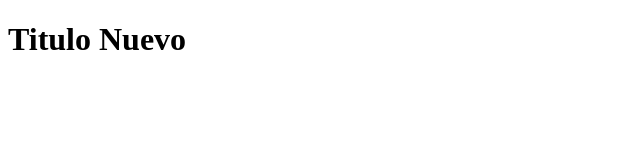
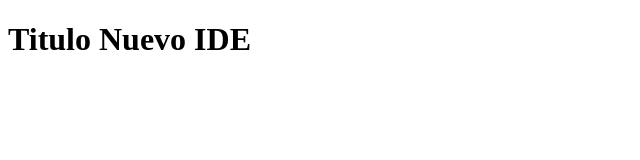
Before and after one commit to frcardona/CursoUdemy, a plain HTML site: page index.html in a window 1280 px wide. Shown: the whole page, without its empty margins (0-640 px from the left). Drawn offline with Linux system fonts and the light colour scheme.

Commit message:
Prueba de activacion commit

```diff
--- a/index.html
+++ b/index.html
@@ -6,6 +6,6 @@
     <title>Document</title>
 </head>
 <body>
-    <h1>Titulo Nuevo</h1>
+    <h1>Titulo Nuevo IDE</h1>
 </body>
 </html>
```
